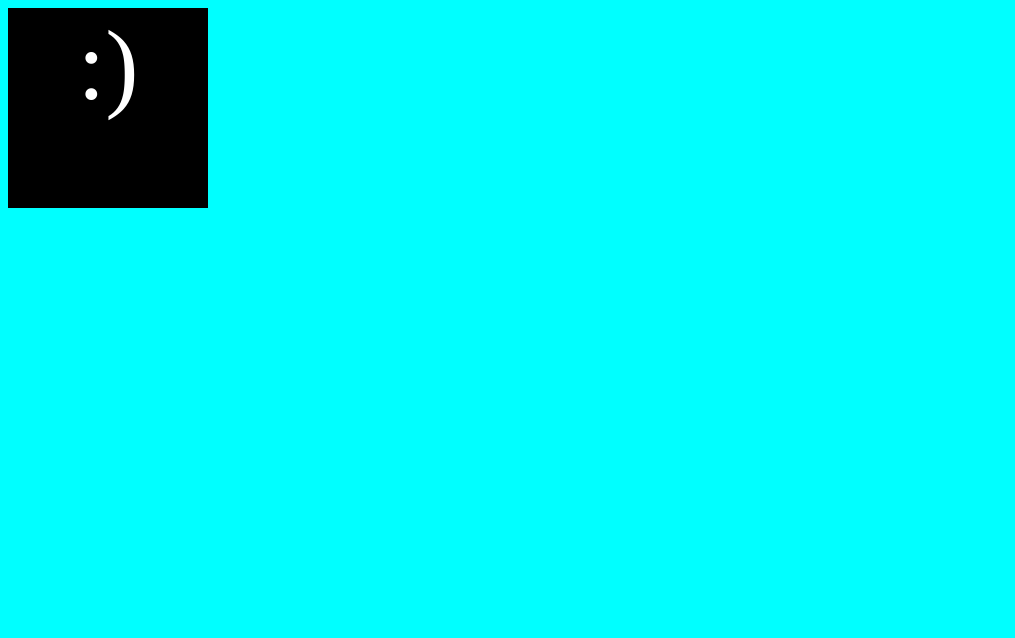
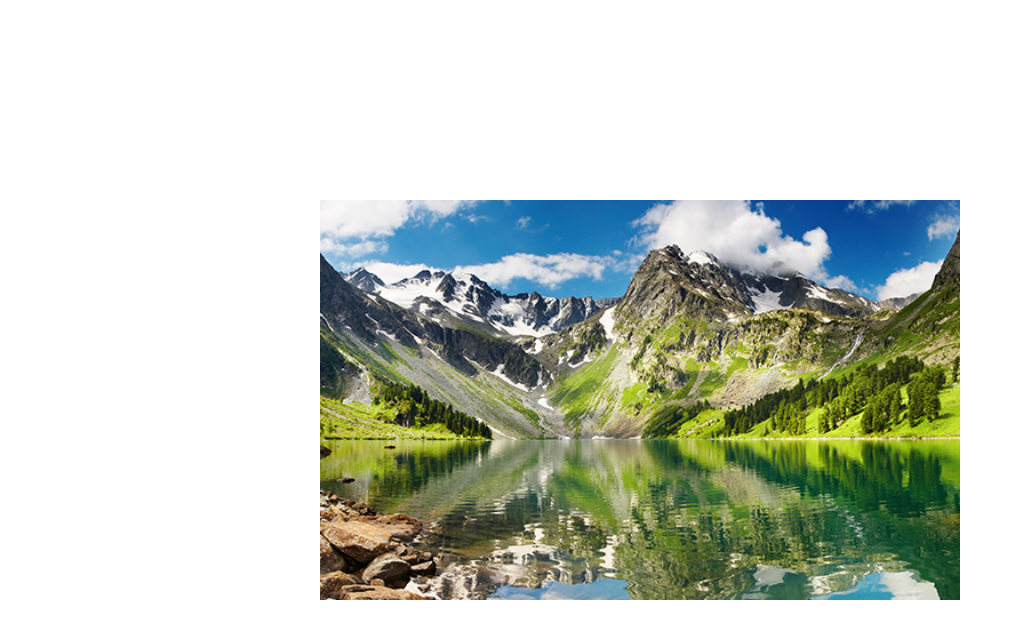
Before and after one commit to JJKAZM/JJKAZM.github.io, a plain HTML site: page zadania_domowe/2_hover_border/index.html in a window 1280 px wide. Shown: the whole page, without its empty margins (0-1015 px from the left). Drawn offline with Linux system fonts and the light colour scheme.

Commit message:
photo added

```diff
--- a/zadania_domowe/2_hover_border/css/style.css
+++ b/zadania_domowe/2_hover_border/css/style.css
@@ -1,24 +1,26 @@
-body {
-
-    background-color: aqua;
+body{
+    margin: 0;
+    padding: 0;
 }
 
 div.square {
-    height: 200px;
-    width: 200px;
-    background-color: black;
-    color: white;
-    font-size: 100px;
-    text-align: center;
-    display: block;
-    -webkit-transition-property: top, bottom;
-    -webkit-transition-duration: 0.5s;
+    height: 50vh;
+    width: 50vw;
+    background-image: url("../img/2-jezioro.jpg");
+    background-size: cover;
+
+    position: absolute;
+    top: 25%;
+    left: 25%
 }
 
 
 div.square:hover {
+   background-image: none;
+
     color: black;
     background-color: yellow;
-    height: 400px;
-    width: 400px;
+
+
+
 }
--- a/zadania_domowe/2_hover_border/index.html
+++ b/zadania_domowe/2_hover_border/index.html
@@ -6,7 +6,8 @@
     <link rel="stylesheet" href="css/style.css">
 </head>
 <body>
-   <div class="square">:)</div>
+
+   <div class="square"></div>
 
 </body>
 </html>
```
Also changed, not shown: zadania_domowe/2_hover_border/img/2-jezioro.jpg (added).
